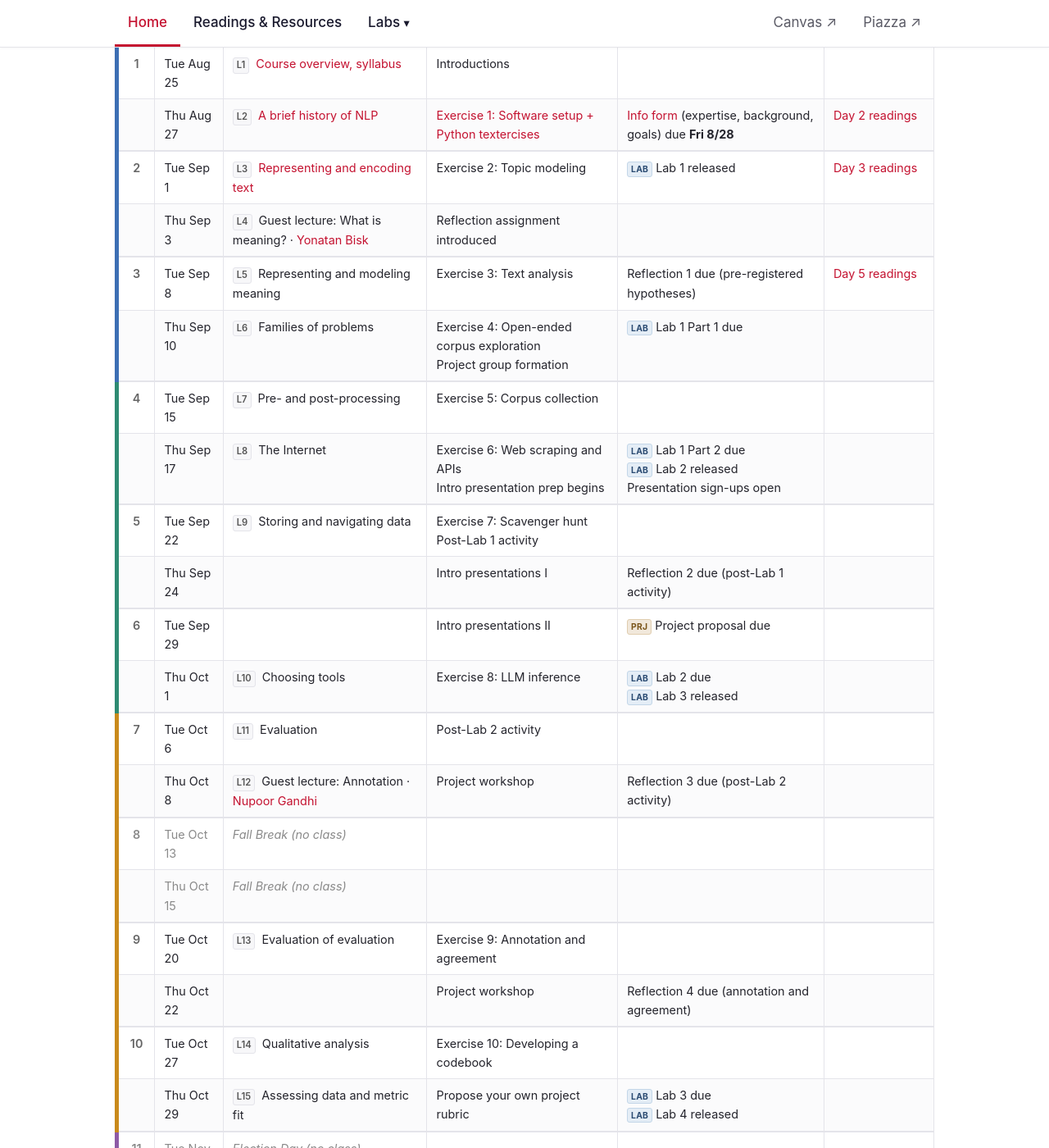
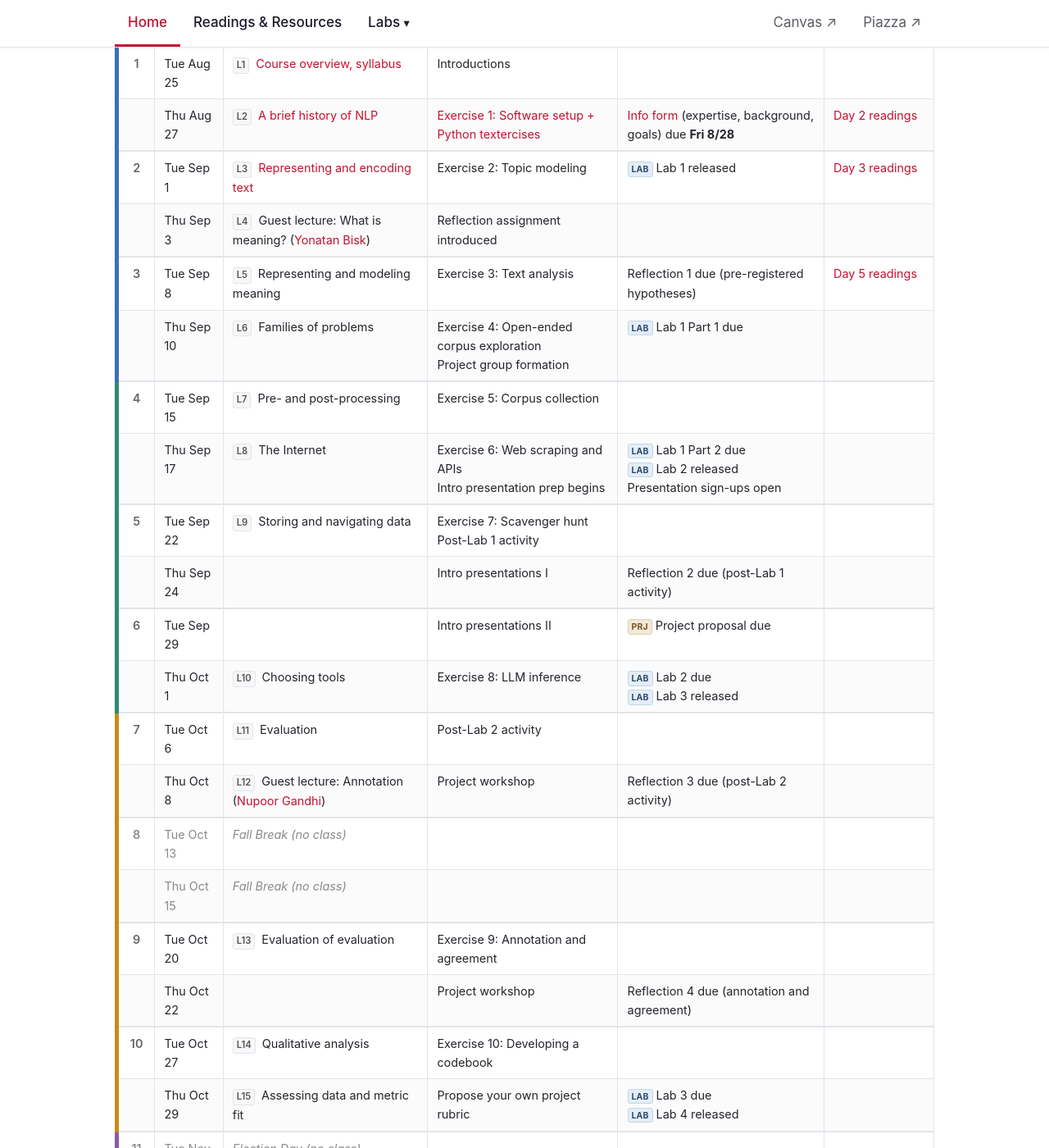
Before and after one commit to clarana/NLPintheWild, a Jekyll site: the page built from index.md, in a window 1280 px wide and 1400 px high, scrolled down 3158 px. Shown: the whole window at 82% size. Built offline with Jekyll 4.4.1, drawn with Linux system fonts in a browser that asks for light colours.

Commit message:
Use parentheses and colons instead of middot separators
Co-Authored-By: Claude Opus 5 <noreply@anthropic.com>

```diff
--- a/_layouts/reading.html
+++ b/_layouts/reading.html
@@ -5,7 +5,8 @@ layout: default
 <h1>{{ page.title }}</h1>
 
 <p class="lab-meta">
-  {% if page.lecture_no %}<strong>L{{ page.lecture_no }}</strong> &middot; {% endif %}{% if page.class_date %}{{ page.class_date | date: "%B %-d, %Y" }}{% else %}Date TBD{% endif %} &middot; <a href="{{ '/#schedule' | relative_url }}">back to schedule</a>
+  {% if page.lecture_no %}<strong>L{{ page.lecture_no }}</strong> {% endif %}({% if page.class_date %}{{ page.class_date | date: "%B %-d, %Y" }}{% else %}Date TBD{% endif %})<br>
+  <a href="{{ '/#schedule' | relative_url }}">back to schedule</a>
 </p>
 
 {{ content }}
--- a/index.md
+++ b/index.md
@@ -169,7 +169,7 @@ Dates are tentative and subject to change. In-class exercise materials, assignme
     <tr{% if row_class != "" %} class="{{ row_class | strip }}"{% endif %}>
       <td>{% if s.week and s.week != prev_week %}{{ s.week }}{% endif %}</td>
       <td>{% if s.date %}{{ s.date | date: "%a %b %-d" }}{% elsif s.date_label %}{{ s.date_label }}{% else %}TBD{% endif %}</td>
-      <td>{% if s.no_class %}<em>{{ s.lecture }}</em>{% else %}{% if s.lecture_no %}<span class="lec-no">L{{ s.lecture_no }}</span> {% endif %}{% if s.slides %}<a href="{{ s.slides | relative_url }}">{{ s.lecture }}</a>{% else %}{{ s.lecture }}{% endif %}{% if s.speaker %} &middot; {% if s.speaker.url %}<a href="{{ s.speaker.url }}">{{ s.speaker.name }}</a>{% else %}{{ s.speaker.name }}{% endif %}{% endif %}{% endif %}</td>
+      <td>{% if s.no_class %}<em>{{ s.lecture }}</em>{% else %}{% if s.lecture_no %}<span class="lec-no">L{{ s.lecture_no }}</span> {% endif %}{% if s.slides %}<a href="{{ s.slides | relative_url }}">{{ s.lecture }}</a>{% else %}{{ s.lecture }}{% endif %}{% if s.speaker %} ({% if s.speaker.url %}<a href="{{ s.speaker.url }}">{{ s.speaker.name }}</a>{% else %}{{ s.speaker.name }}{% endif %}){% endif %}{% endif %}</td>
       <td>{% for a in s.activity %}{{ a | markdownify | remove: '<p>' | remove: '</p>' | strip }}{% unless forloop.last %}<br>{% endunless %}{% endfor %}</td>
       <td>{% for a in s.assignments %}{% if a.text %}{% if a.tag %}<span class="atag atag-{{ a.tag }}">{{ a.tag }}</span> {% endif %}{{ a.text | markdownify | remove: '<p>' | remove: '</p>' | strip }}{% else %}{{ a | markdownify | remove: '<p>' | remove: '</p>' | strip }}{% endif %}{% unless forloop.last %}<br>{% endunless %}{% endfor %}</td>
       {%- comment -%} Readings live on their own page per class meeting: _readings/<class date>.md, matched on class_date. An inline `readings:` list in schedule.yml still renders, as a one-off override. {%- endcomment -%}
```
Also changed, not shown: readings.md (+1 -1 lines).
